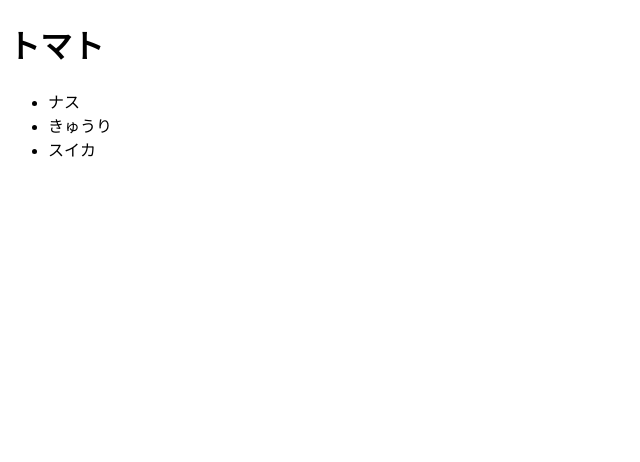
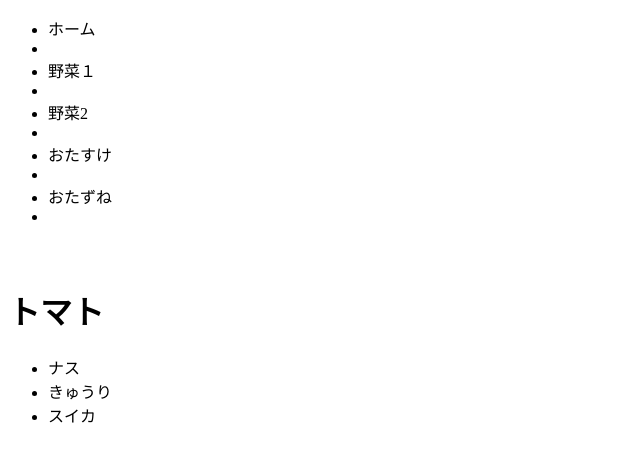
Before and after one commit to Sachico/web1-8, a plain HTML site: page index.html in a window 1280 px wide. Shown: the whole page, without its empty margins (0-640 px from the left). Drawn offline with Linux system fonts and the light colour scheme.

Commit message:
Update index.html

```diff
--- a/index.html
+++ b/index.html
@@ -3,10 +3,19 @@
   <head>
     <meta charset="UTF-8">
     <link rel="stylesheet" type="text/css">
-    <title>パンくず</title>
+    <title>課題８</title>
   </head>
   <body>
-    <h1>トマト</h1>
+    <nav id="gnav">
+      <ul>
+        <li><a herf="#">ホーム</a><li>
+        <li><a herf="#">野菜１</a><li>
+        <li><a herf="#">野菜2</a><li>
+        <li><a herf="#">おたすけ</a><li>
+        <li><a herf="#">おたずね</a><li>
+      </ul>
+    </nav>
+   　<h1>トマト</h1>
     <ul class="breadcrumbs">
      <li>ナス</li>
      <li>きゅうり</li>
```
